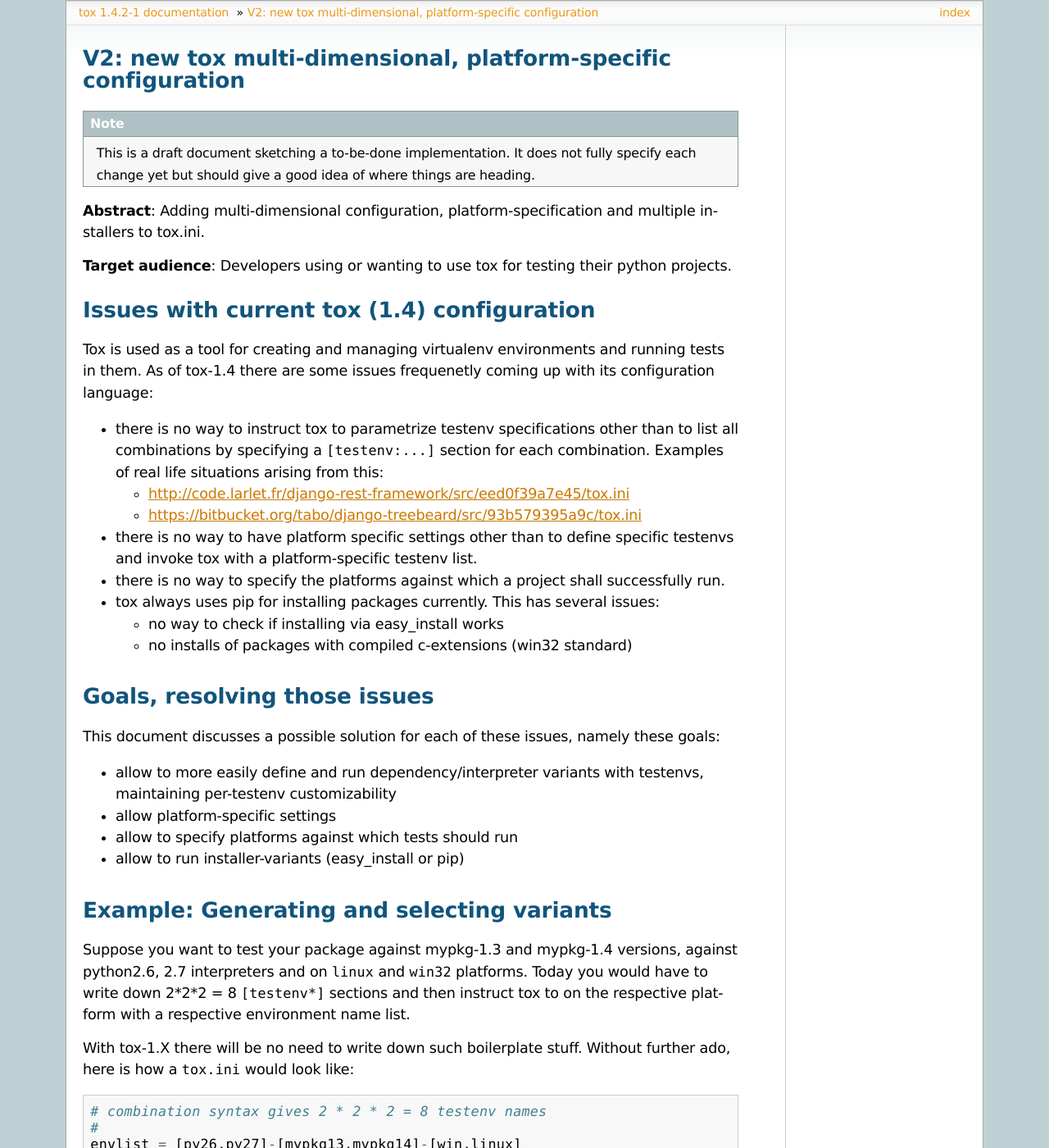
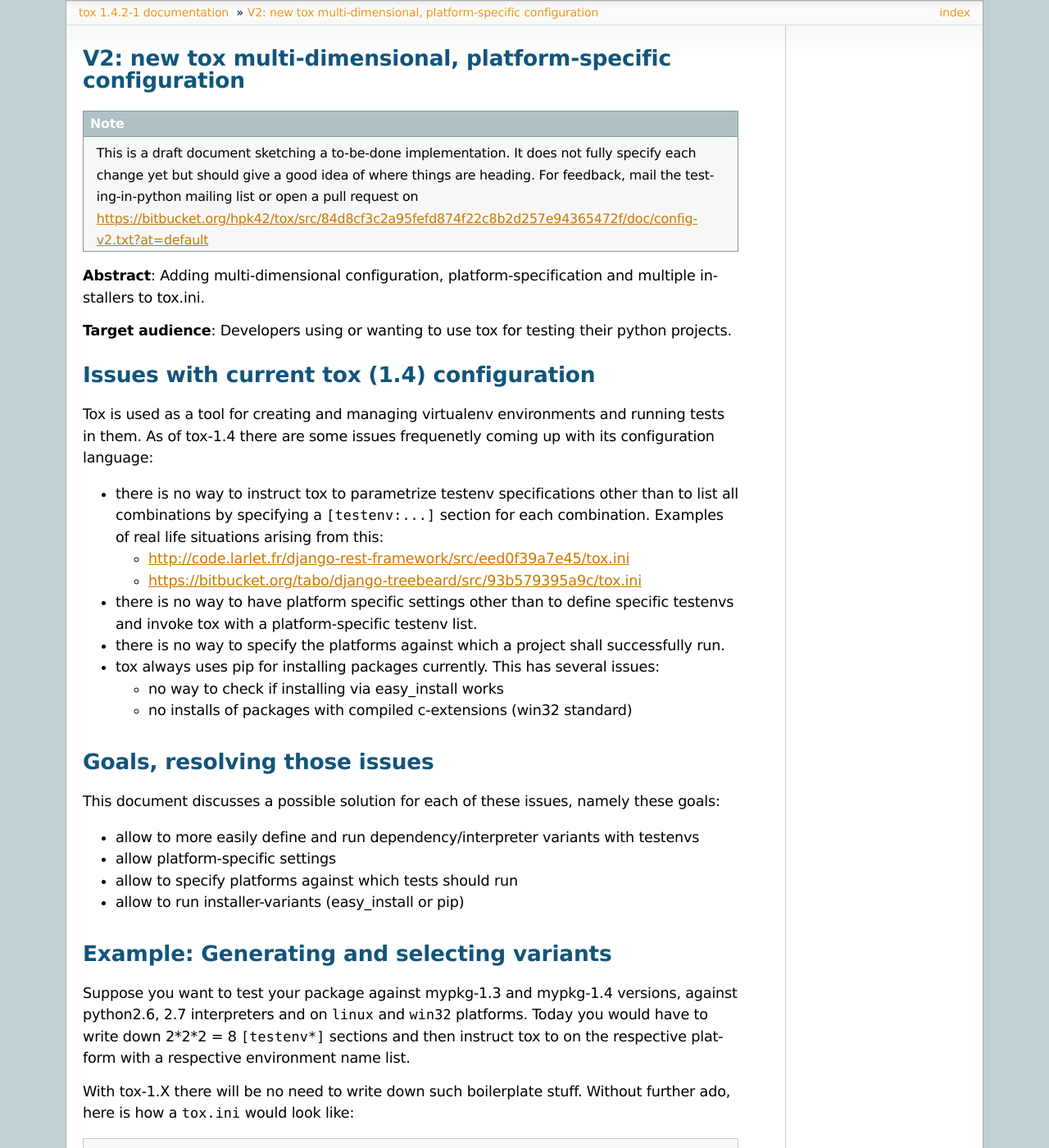
Before and after one commit to msabramo/tox, a Sphinx documentation site: the page built from doc/config-v2.txt, in a window 1280 px wide and 1400 px high. Shown: the whole window at 82% size. Built offline with Sphinx 7.4.7, drawn with Linux system fonts in a browser that asks for light colours; some of the changed text lies outside the part shown.

```diff
--- a/doc/config-v2.txt
+++ b/doc/config-v2.txt
@@ -5,7 +5,9 @@
 
    This is a draft document sketching a to-be-done implementation.
    It does not fully specify each change yet but should give a good
-   idea of where things are heading.
+   idea of where things are heading.  For feedback, mail the
+   testing-in-python mailing list or open a pull request on
+   https://bitbucket.org/hpk42/tox/src/84d8cf3c2a95fefd874f22c8b2d257e94365472f/doc/config-v2.txt?at=default
 
 **Abstract**: Adding multi-dimensional configuration, platform-specification
 and multiple installers to tox.ini.
@@ -49,7 +51,7 @@
 namely these goals:
 
 - allow to more easily define and run dependency/interpreter variants
-  with testenvs, maintaining per-testenv customizability
+  with testenvs
 - allow platform-specific settings
 - allow to specify platforms against which tests should run
 - allow to run installer-variants (easy_install or pip)
```
Also changed, not shown: other parts of doc/config-v2.txt (+1 -1 lines).
